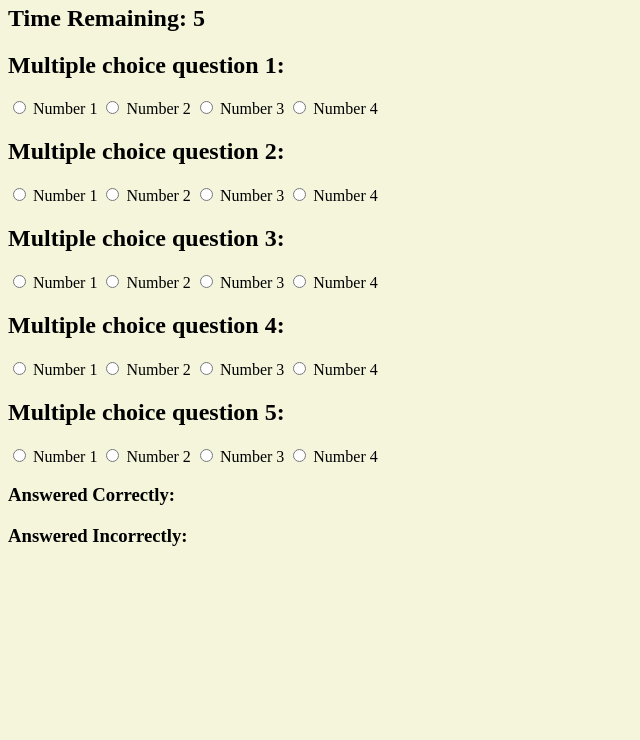
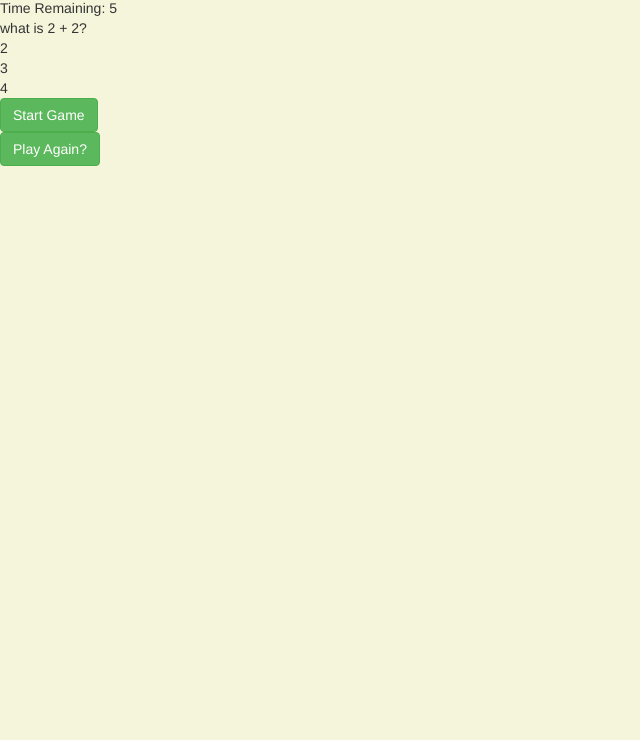
Before and after one commit to Mstev9335/TriviaGame, a plain HTML site: page index.html in a window 1280 px wide. Shown: the part 60-800 px from the top of the page, without its empty margins (0-640 px from the left). Drawn offline with nearby package versions, Linux system fonts and the light colour scheme.

Commit message:
displays questions/answers

```diff
--- a/assets/javascript/app.js
+++ b/assets/javascript/app.js
@@ -1,51 +1,115 @@
+$(document).ready(function () {
+    //questions
+    var questions = [
+        {
+            question: "what is 2 + 2?",
+            choice: ["2", "3", "4"],
+            answer: 2
+         },
+         {
+            question: "what color is the sky?",
+            choice: ["blue", "orange", "yellow"],
+            answer: 0
+         },
+         {
+             question: "what color is grass?",
+            choice: ["blue", "green", "red"],
+            answer: 1
+        },
+        {
+            question: "what does a cow say?",
+           choice: ["honk", "baa", "moo"],
+           answer: 3
+       }
+       ];
+
+    // stats
+    var correct = 0;
+    var incorrect = 0;
+    var unanswered = 0;
+
+    // index used to choose question
+    var index;
+
+    var userChoice;
+
+    // number of questions in game
+    var numQuestions = questions.length;
+
     // timer
-var counter = 10;
-var timer = setInterval(function(){
-counter--;
+    var myTimer = setInterval(timer, 1000);
+    var count = 10;
+    function timer() {
+        count--;
+        // console.log(count);
+        $('#time-remaining').text(count);
 
-console.log('Counter: ' + counter);
-$("#time").html(counter);
-
-// time runs out
-if(counter===0){
-clearInterval(timer);
+        // clears timer if it gets to 0
+        if(count===0){
+            clearInterval(myTimer);
+        }
       }
 
-}, 1000);
+
+    //   display questions
+    function displayQuestions(){
+        index = questions[Math.floor(Math.random()*questions.length)];
+        console.log(index.question);
+
+        // display question
+        $('#questions').html(index.question);
+
+        // display choices
+        for(var i = 0; i < index.choice.length; i++) {
+            var userChoice = $("<div>");
+            userChoice.addClass("answerChoice");
+            userChoice.html(index.choice[i]);
+            //assign array position to it so can check answer
+            userChoice.attr("data-guessvalue", i);
+            $("#answers").append(userChoice);
+        }
 
 
-// ----------- functions --------
+        $('.answerChoice').on('click', function(){
+            userGuess = parseInt($(this).attr("data-guessvalue"));
 
-$(document).ready(function(){
+            // compare userGuess to the correct answer
+            if(userGuess===index.answer){
+                console.log("correct");
+                correct++;
+            }
+            else{
+                console.log("wrong");
+                incorrect++;
+            }
+        })
+ }
+    displayQuestions();
 
-    // question 1
-    $('#btnGetValue').click(function() {
-        var selValue = $('input[name=rbnNumber1]:checked').val();
-        $('p').html('<br/>Selected Radio Button Value is : <b>' + selValue + '</b>');
-    });
+    function displayResult(){
+            if((correct + incorrect + unanswered) ===numQuestions){
+                $("#questions").empty();
+                $("#questions").html("<h3>Time's Up - Results: </h3>");
+                $("#answers").append("<h4> Correct: " + correctCount + "</h4>" );
+                $("#answers").append("<h4> Incorrect: " + wrongCount + "</h4>" );
+                $("#answers").append("<h4> Unanswered: " + unanswerCount + "</h4>" );
+                $("#reset").show();
+                correct = 0;
+                incorrect = 0;
+                unanswered = 0;
+            }
+    }
 
-    // question 2
-    $('#btnGetValue').click(function() {
-        var selValue = $('input[name=rbnNumber2]:checked').val();
-        $('p').html('<br/>Selected Radio Button Value is : <b>' + selValue + '</b>');
-    });
 
-    // question 3
-    $('#btnGetValue').click(function() {
-        var selValue = $('input[name=rbnNumber3]:checked').val();
-        $('p').html('<br/>Selected Radio Button Value is : <b>' + selValue + '</b>');
-    });
 
-    // question 4
-    $('#btnGetValue').click(function() {
-        var selValue = $('input[name=rbnNumber4]:checked').val();
-        $('p').html('<br/>Selected Radio Button Value is : <b>' + selValue + '</b>');
-    });
+    //   have user select an option and compare it to the answer
 
-    // question 5
-    $('#btnGetValue').click(function() {
-        var selValue = $('input[name=rbnNumber5]:checked').val();
-        $('p').html('<br/>Selected Radio Button Value is : <b>' + selValue + '</b>');
-    });
+
+
+    //   choose next question
+
+
+
+
 
     });
--- a/index.html
+++ b/index.html
@@ -4,63 +4,21 @@
     <meta charset="UTF-8">
     <meta name="viewport" content="width=device-width, initial-scale=1.0">
     <meta http-equiv="X-UA-Compatible" content="ie=edge">
+    <!-- linking bootstrap -->
+    <link rel="stylesheet" href="https://maxcdn.bootstrapcdn.com/bootstrap/3.4.0/css/bootstrap.min.css">
     <!-- Linking Style Sheet -->
     <link rel="stylesheet" type="text/css" href="assets/css/style.css">
     <title>Trivia Game</title>
 </head>
 <body>
-  <h1>Trivia Game</h1>
-
-  <!-- time remaining -->
-  <h2>Time Remaining: <span id="time"></span></h2>
-
-  <!--     questions section     -->
-
-  <h2>Multiple choice question 1: <span id="multi1"></span></h2>
-  <input type="radio" name="rbnNumber1" value="1" /> Number 1
-<input type="radio" name="rbnNumber1" value="2" /> Number 2
-<input type="radio" name="rbnNumber1" value="3" /> Number 3
-<input type="radio" name="rbnNumber1" value="3" /> Number 4
-
-
-  <h2>Multiple choice question 2: <span id="multi2"></span></h2>
-  <input type="radio" name="rbnNumber2" value="1" /> Number 1
-  <input type="radio" name="rbnNumber2" value="2" /> Number 2
-  <input type="radio" name="rbnNumber2" value="3" /> Number 3
-  <input type="radio" name="rbnNumber2" value="3" /> Number 4
-
-
-  <h2>Multiple choice question 3: <span id="multi3"></span></h2>
-  <input type="radio" name="rbnNumber3" value="1" /> Number 1
-  <input type="radio" name="rbnNumber3" value="2" /> Number 2
-  <input type="radio" name="rbnNumber3" value="3" /> Number 3
-  <input type="radio" name="rbnNumber3" value="3" /> Number 4
-
-
-  <h2>Multiple choice question 4: <span id="multi4"></span></h2>
-  <input type="radio" name="rbnNumber4" value="1" /> Number 1
-  <input type="radio" name="rbnNumber4" value="2" /> Number 2
-  <input type="radio" name="rbnNumber4" value="3" /> Number 3
-  <input type="radio" name="rbnNumber4" value="3" /> Number 4
-
-
-  <h2>Multiple choice question 5: <span id="multi5"></span></h2>
-  <input type="radio" name="rbnNumber5" value="1" /> Number 1
-  <input type="radio" name="rbnNumber5" value="2" /> Number 2
-  <input type="radio" name="rbnNumber5" value="3" /> Number 3
-  <input type="radio" name="rbnNumber5" value="3" /> Number 4
-
-<!--      questions section end -->
-
-
-<!-- results section -->
-
-<h3>Answered Correctly: <span id="correct"></span></h3>
-
-<h3>Answered Incorrectly: <span id="incorrect"></span></h3>
-
-
-<!-- results section ends -->
+  <h1>Trivia</h1>
+<div class="wrapper">
+  Time Remaining:	<span id= "time-remaining"> </span>
+	<div id= "questions"></div>
+	<div id= "answers"></div>
+	<button class ="btn btn-success" id ="start">Start Game</button><br>
+	<button class="btn btn-success" id="reset">Play Again?</button>
+</div>
 
 
 
```
Lines whose indentation alone changed are shown as unchanged.
